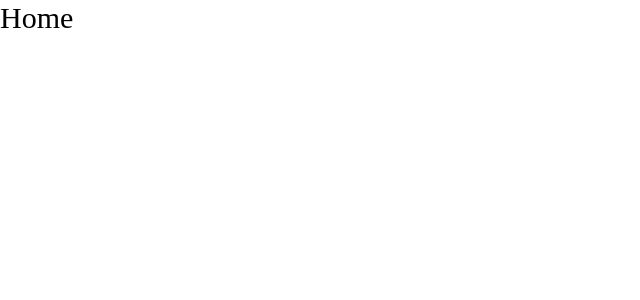
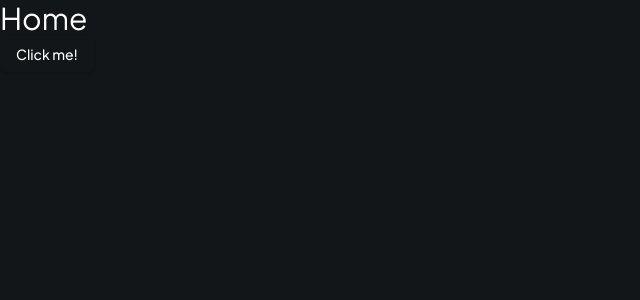
Before and after one commit to Lydia-Ye/healthcare_plus, a Next.js app: page / in a window 1280 px wide. Shown: the top 300 px of the page, without its empty margins (0-640 px from the left). Built offline with nearby package versions, Linux system fonts and the light colour scheme.

Commit message:
apply dark theme with shadcn

```diff
--- a/app/layout.tsx
+++ b/app/layout.tsx
@@ -1,16 +1,14 @@
 import type { Metadata } from "next";
-import localFont from "next/font/local";
+import { Plus_Jakarta_Sans } from "next/font/google";
 import "./globals.css";
 
-const geistSans = localFont({
-  src: "./fonts/GeistVF.woff",
-  variable: "--font-geist-sans",
-  weight: "100 900",
-});
-const geistMono = localFont({
-  src: "./fonts/GeistMonoVF.woff",
-  variable: "--font-geist-mono",
-  weight: "100 900",
+import { cn } from "@/lib/utils";
+import { ThemeProvider } from "@/components/theme-provider";
+
+const fontSans = Plus_Jakarta_Sans({
+  subsets: ["latin"],
+  weight: ["300", "400", "500", "600", "700"],
+  variable: "--font-sans",
 });
 
 export const metadata: Metadata = {
@@ -26,9 +24,14 @@ export default function RootLayout({
   return (
     <html lang="en">
       <body
-        className={`${geistSans.variable} ${geistMono.variable} antialiased`}
+        className={cn(
+          "min-h-screen bg-dark-300 font-sans antialiased",
+          fontSans.variable,
+        )}
       >
-        {children}
+        <ThemeProvider attribute="class" defaultTheme="dark">
+          {children}
+        </ThemeProvider>
       </body>
     </html>
   );
--- a/app/page.tsx
+++ b/app/page.tsx
@@ -1,9 +1,10 @@
+import { Button } from "@/components/ui/button";
+
 export default function Home() {
   return (
     <div>
-      <h1 className="text-3xl">
-        Home
-      </h1>
+      <h1 className="text-white text-3xl">Home</h1>
+      <Button>Click me!</Button>
     </div>
   );
 }
```
